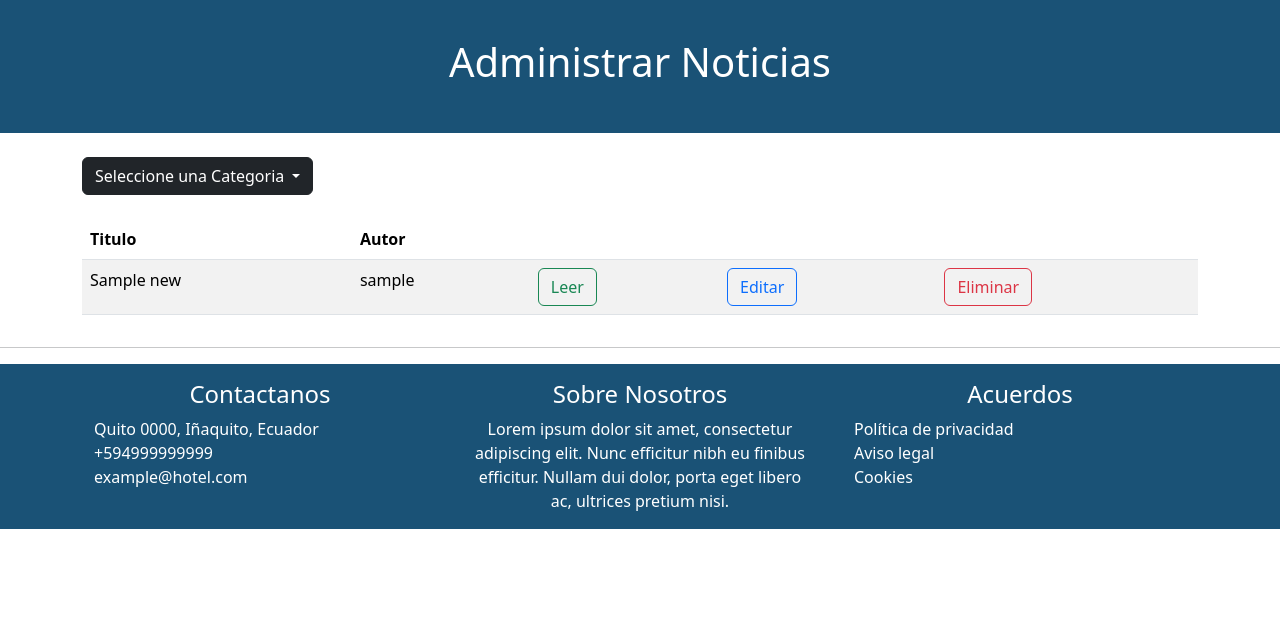
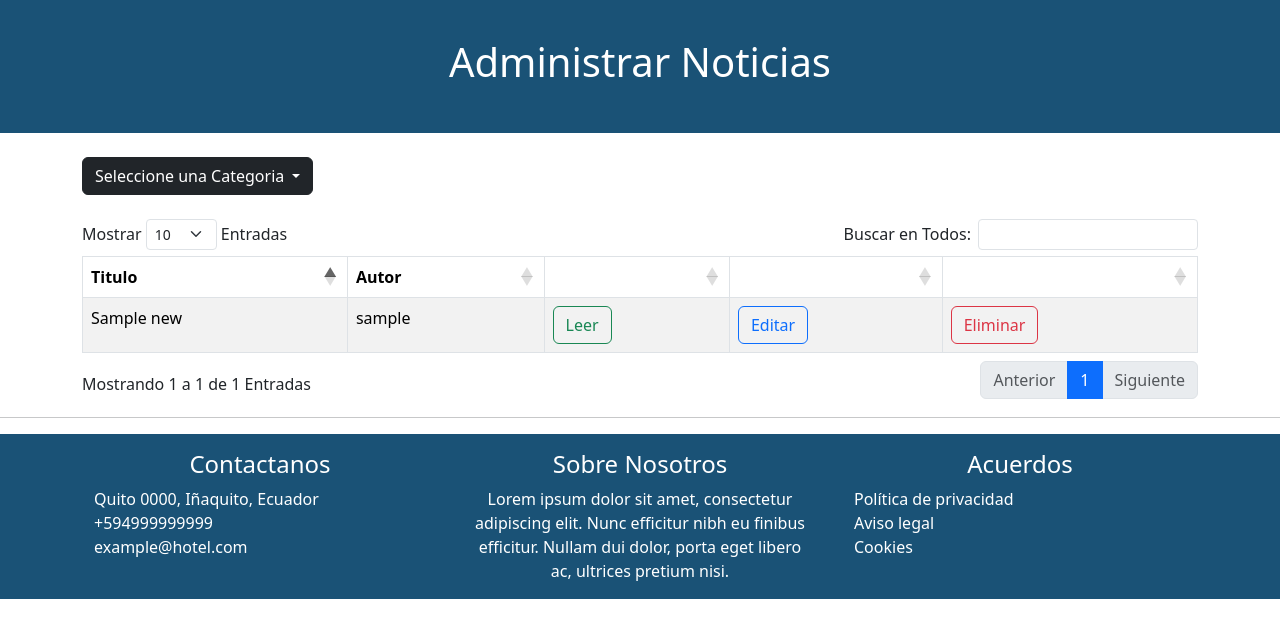
Before and after one commit to EstebanRios99/PNUD_py_django, a Django app: page /news/table in a window 1280 px wide. Shown: the part 56-694 px from the top of the page. Run offline with Django 4.2, Linux system fonts and the light colour scheme; a user stored in the database is signed in; tables that the repository leaves empty hold one stand-in row (values such as "Sample post"); some libraries are stand-ins or nearby versions.

Commit message:
Implementacion DataTable en la vista de noticias

```diff
--- a/blog_App/templates/base.html
+++ b/blog_App/templates/base.html
@@ -13,6 +13,11 @@
     <script src="https://code.jquery.com/jquery-3.6.3.js" integrity="sha256-nQLuAZGRRcILA+6dMBOvcRh5Pe310sBpanc6+QBmyVM=" crossorigin="anonymous"></script>
     <link href="https://cdn.jsdelivr.net/npm/select2@4.1.0-rc.0/dist/css/select2.min.css" rel="stylesheet" />
     <script src="https://cdn.jsdelivr.net/npm/select2@4.1.0-rc.0/dist/js/select2.min.js"></script>
+    <link href="https://cdn.datatables.net/1.13.4/css/dataTables.bootstrap5.min.css" rel="stylesheet" />
+    <script src="https://cdn.datatables.net/1.13.4/js/jquery.dataTables.min.js"></script>
+    <script src="https://cdn.datatables.net/1.13.4/js/dataTables.bootstrap5.min.js"></script>
+    <script src="https://cdn.datatables.net/responsive/1.0.0/js/dataTables.responsive.js"></script>
+    <script src="https://cdn.datatables.net/rowreorder/1.2.7/js/dataTables.rowReorder.min.js"></script>
     <title>{% block title %} {% endblock %}</title>
 </head>
 
@@ -62,7 +67,7 @@
     <div class="jumbotron ">
         <h1 class="text-center ">{% block titleView %} {% endblock %}</h1>
     </div>
-    <div class="container ">
+    <div class="container">
         <br> {% block content %} {% endblock %}
     </div>
     <hr>
--- a/blog_App/templates/news_table.html
+++ b/blog_App/templates/news_table.html
@@ -1,18 +1,35 @@
-{% extends "base.html" %} {% block title %}Noticias{% endblock %} {% block titleView %}Administrar Noticias{% endblock %} {% load static %} {% block content %}
+{% extends "base.html" %} {% block title %}Noticias{% endblock %}
+{% block titleView %}Administrar Noticias{% endblock %}
+{% load static %} {% block content %}
 <div class="dropdown">
-    <button class="btn btn-dark dropdown-toggle" data-bs-toggle="dropdown" aria-expanded="false">
+  <button
+    class="btn btn-dark dropdown-toggle"
+    data-bs-toggle="dropdown"
+    aria-expanded="false"
+  >
     Seleccione una Categoria
   </button>
   <ul class="dropdown-menu">
     {% for category in categories %}
-        <li> <a href="{% url 'news_tableCategory' category.id %}"><button type="button" class="btn" style="width: 150px;">{{category.name}}</button></a></li>
+    <li>
+      <a href="{% url 'news_tableCategory' category.id %}"
+        ><button type="button" class="btn" style="width: 150px">
+          {{category.name}}
+        </button></a
+      >
+    </li>
     {% endfor %}
-        <li> <a href="{% url 'news_table' %}"><button type="button" class="btn" style="width: 150px;">Todos</button></a></li>
+    <li>
+      <a href="{% url 'news_table' %}"
+        ><button type="button" class="btn" style="width: 150px">
+          Todos
+        </button></a
+      >
+    </li>
   </ul>
 </div>
-<br>
-<div class="d-flex justify-content-center">
-    <table class="table table-striped table-hover">
+<br />
+<table class="table table-striped table-bordered" id="registers">
 <thead>
     <tr>
     <th scope="col">Titulo</th>
@@ -27,11 +44,52 @@
     <tr>
     <td>{{new.title}}</td>
     <td>{{new.author}}</td>
-                <td> <a href="{% url 'newsitem' new.id %}" class="btn btn-outline-success">Leer</a></td>
-                <td><a href="{% url 'update_new' new.id %}" class="btn btn-outline-primary">Editar</a></td>
-                <td><a href="{% url 'delete_new' new.id %}" class="btn btn-outline-danger">Eliminar</a></td>
+    <td>
+        <a
+        href="{% url 'newsitem' new.id %}"
+        class="btn btn-outline-success"
+        >Leer</a
+        >
+    </td>
+    <td>
+        <a
+        href="{% url 'update_new' new.id %}"
+        class="btn btn-outline-primary"
+        >Editar</a
+        >
+    </td>
+    <td>
+        <a
+        href="{% url 'delete_new' new.id %}"
+        class="btn btn-outline-danger"
+        >Eliminar</a
+        >
+    </td>
     </tr>
     {% endfor %}
 </tbody>
 </table>
-</div> {% endblock %}
+<script>
+  $("#registers").DataTable({
+    language: {
+      emptyTable: "No hay información",
+      info: "Mostrando _START_ a _END_ de _TOTAL_ Entradas",
+      infoEmpty: "Mostrando 0 to 0 of 0 Entradas",
+      infoFiltered: "(Filtrado de _MAX_ total entradas)",
+      lengthMenu: "Mostrar _MENU_ Entradas",
+      loadingRecords: "Cargando...",
+      processing: "Procesando...",
+      search: "Buscar en Todos:",
+      zeroRecords: "Sin resultados encontrados",
+      paginate: {
+        first: "Primero",
+        last: "Ultimo",
+        next: "Siguiente",
+        previous: "Anterior",
+      },
+    },
+      responsive: true,
+      autoWidth: false
+  });
+</script>
+{% endblock %}
```
Lines whose indentation alone changed are shown as unchanged.
